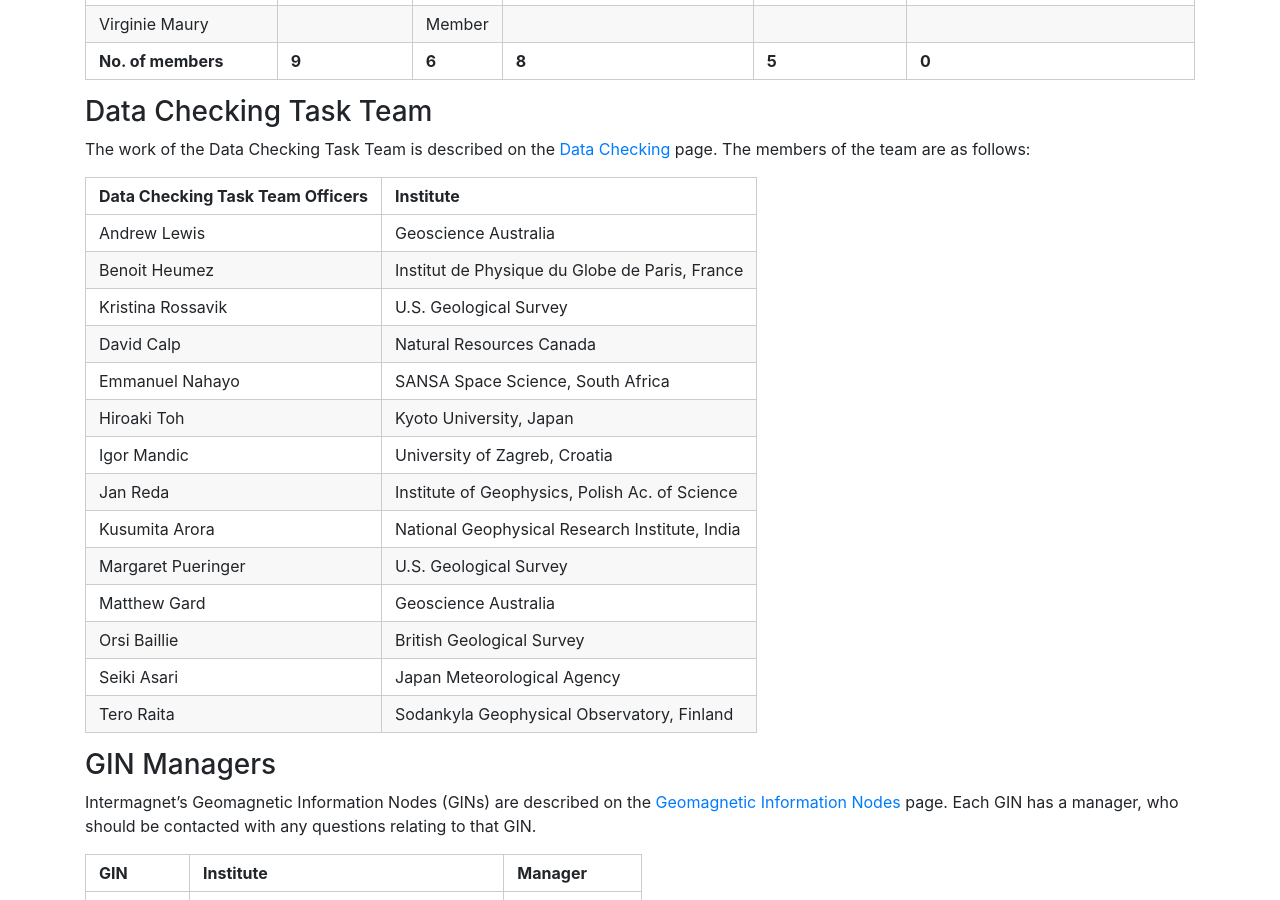
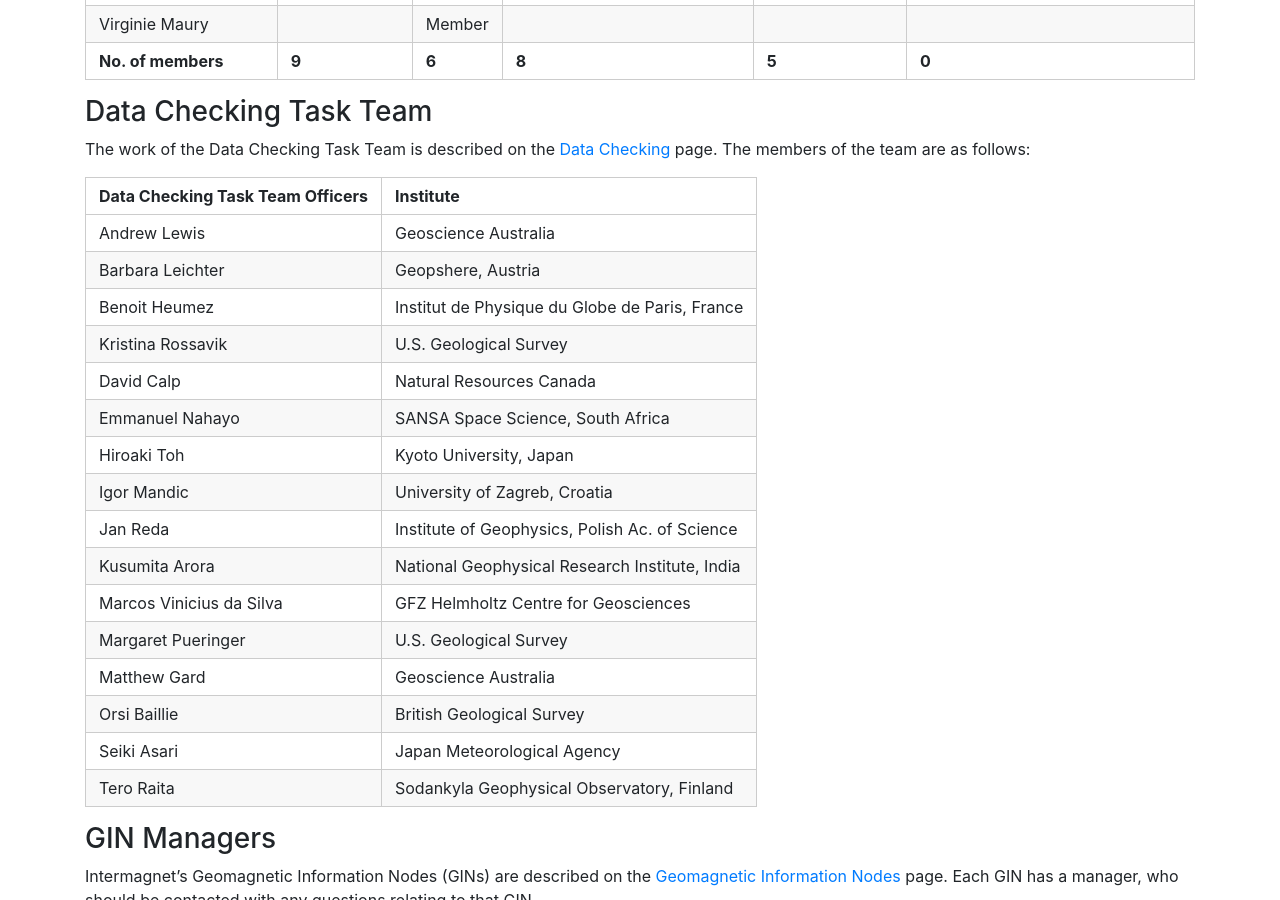
Before and after one commit to INTERMAGNET/intermagnet.github.io, a Jekyll site: the page built from structure.md, in a window 1280 px wide and 900 px high, scrolled down 1570 px. Built offline with Jekyll 4.4.1, drawn with Linux system fonts in a browser that asks for light colours.

Commit message:
updated data checker list in structure.md

```diff
--- a/structure.md
+++ b/structure.md
@@ -57,6 +57,7 @@
 | Data Checking Task Team Officers | Institute                                      |
 |----------------------------------|------------------------------------------------|
 | Andrew Lewis                     | Geoscience Australia                           |
+| Barbara Leichter                 | Geopshere, Austria                             |
 | Benoit Heumez                    | Institut de Physique du Globe de Paris, France |
 | Kristina Rossavik                | U.S. Geological Survey                         |
 | David Calp                       | Natural Resources Canada                       |
@@ -65,6 +66,7 @@
 | Igor Mandic                      | University of Zagreb, Croatia                  |
 | Jan Reda                         | Institute of Geophysics, Polish Ac. of Science |
 | Kusumita Arora                   | National Geophysical Research Institute, India |
+| Marcos Vinicius da Silva         | GFZ Helmholtz Centre for Geosciences           |
 | Margaret Pueringer               | U.S. Geological Survey                         |
 | Matthew Gard                     | Geoscience Australia                           |
 | Orsi Baillie                     | British Geological Survey                      |
```
